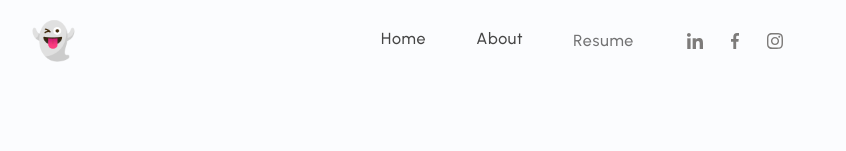
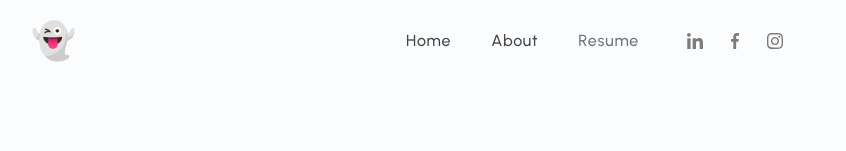
Before and after one commit to qjf0126/JinfanQian, a React (Create React App) app: page /about in a window 1280 px wide. Shown: the top 151 px of the page, without its empty margins (219-1065 px from the left). Built offline with nearby package versions, Linux system fonts and the light colour scheme; the HTML template or start-up script is replaced by a standard one.

Commit message:
Add files via upload

```diff
--- a/src/App.css
+++ b/src/App.css
@@ -221,34 +221,65 @@ nav.navbar .navbar-toggler[aria-expanded="true"] .navbar-toggler-icon:before {
 nav.navbar .navbar-toggler[aria-expanded="true"] .navbar-toggler-icon {
 	border-color: transparent;
 }
-#dropdown-basic {
-  background: none;
+
+/* Nav Links 样式 */
+.navbar-link {
+  color: #707070 !important;
+  padding: 12px 20px !important;
+  text-decoration: none !important;
+  border-radius: 8px !important;
+  transition: background-color 0.3s ease-in-out, color 0.3s ease-in-out !important;
+}
+.navbar-link:hover, .navbar-link.active {
+  color: #454545 !important;
+}
+
+/* 针对 Dropdown.Toggle 的样式，使其和其他 Nav.Link 保持一致 */
+.dropdown-toggle {
+  color: #707070 !important;
+  padding: 10px 20px !important;
+  text-decoration: none !important;
+  border-radius: 8px !important;
+  transition: background-color 0.3s ease-in-out, color 0.3s ease-in-out !important;
+  background-color: transparent !important;
 }
 .dropdown-toggle::after {
-  display: none !important; /* 隐藏默认的倒三角 */
+  display: none !important; /* 隐藏小三角形 */
 }
+.dropdown-toggle:focus,
+.dropdown-toggle:active {
+  background-color: transparent !important;
+}
+.dropdown-toggle:hover {
+  background-color: rgba(255, 255, 255, 0.4) !important;
+}
+
+/* Dropdown Menu 样式，带有模糊效果 */
 .dropdown-menu {
-  --bs-dropdown-min-width: 4rem !important; /* 覆盖 Bootstrap 默认的最小宽度变量 */
+  --bs-dropdown-min-width: 4rem !important;
   background-color: rgba(255, 255, 255, 0.4) !important;
+  backdrop-filter: blur(10px) !important;
+  border-radius: 12px !important;
   border: 1px solid #AAAAAA !important;
-  border-radius: 12px !important;
-  backdrop-filter: blur(50px) !important;
   transition: opacity 0.3s ease-in-out !important;
-  margin-top: 10px !important;
-  margin-left: 4px !important;
+  margin-top: 6px !important;
   padding: 4px !important;
 }
 
+/* Dropdown Item 样式 */
 .dropdown-item {
   color: #707070 !important;
-  padding: 10px 20px !important;
+  padding: 10px 18px !important;
   text-align: center !important;
   border-radius: 8px !important;
+  transition: background-color 0.3s ease-in-out, color 0.3s ease-in-out !important;
+}
+.dropdown-item:hover {
+  background-color: rgba(255, 255, 255) !important;
+  color: #454545 !important;
+  cursor: pointer;
 }
 
-.dropdown-item:hover {
-  background-color: rgba(255, 255, 255) !important;
-}
 
 
 
```
